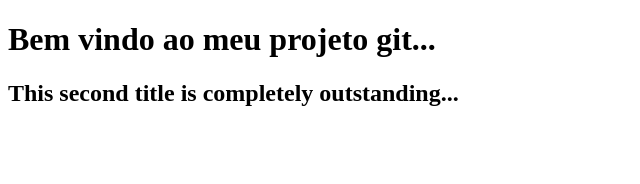
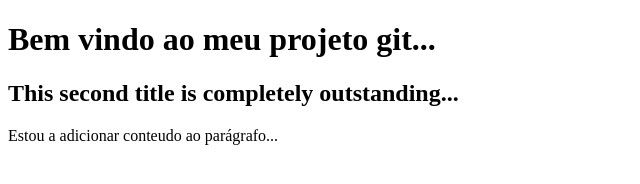
Before and after one commit to tiagoxdca/meusite, a plain HTML site: page index.html in a window 1280 px wide. Shown: the whole page, without its empty margins (0-640 px from the left). Drawn offline with Linux system fonts and the light colour scheme.

Commit message:
adding paragraph to line

```diff
--- a/index.html
+++ b/index.html
@@ -11,5 +11,7 @@
         <h1>Bem vindo ao meu projeto git...</h1>
         <h2>This second title is completely outstanding...</h2>
 
+        <p>Estou a adicionar conteudo ao parágrafo...</p>
+
     </body>
 </html>
```
